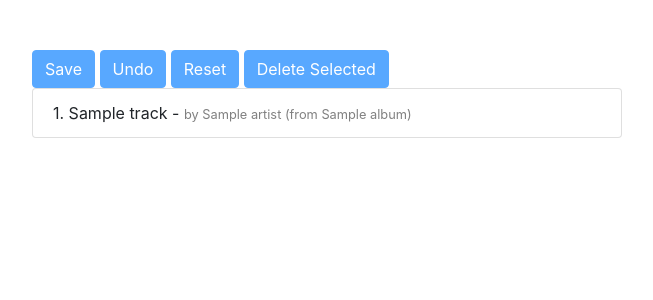
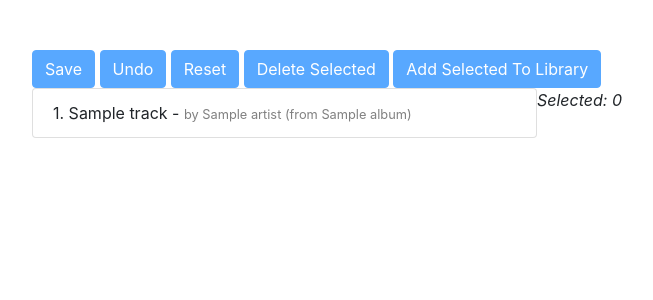
Before and after one commit to Auzzy/playlist-manager, a Flask app: template playlist_manager/templates/playlist.html in a window 1280 px wide. Shown: the top 300 px of the page, without its empty margins (18-671 px from the left). Run offline with Flask 2, Linux system fonts and the light colour scheme; the template is opened without the code that fills it: most values are stand-ins (such as "Sample title", 1, 10 or a date in 2020); some libraries are stand-ins or nearby versions.

Commit message:
Support adding tracks to your library

```diff
--- a/playlist_manager/templates/playlist.html
+++ b/playlist_manager/templates/playlist.html
@@ -2,10 +2,16 @@
 
 {% block body %}
 <div style="margin: 50px;">
-    <button id="playlist-save" type="button" class="btn btn-primary" disabled>Save</button>
-    <button id="playlist-undo" type="button" class="btn btn-primary" disabled>Undo</button>
-    <button id="playlist-reset" type="button" class="btn btn-primary" disabled>Reset</button>
-    <button id="playlist-delete" type="button" class="btn btn-primary" disabled>Delete Selected <span id="delete-count"></span></button>
+    <div style="max-width: 50%">
+        <button id="playlist-save" type="button" class="btn btn-primary" disabled>Save</button>
+        <button id="playlist-undo" type="button" class="btn btn-primary" disabled>Undo</button>
+        <button id="playlist-reset" type="button" class="btn btn-primary" disabled>Reset</button>
+        <button id="playlist-delete" type="button" class="btn btn-primary" disabled>Delete Selected</button>
+        <button id="playlist-library-add" type="button" class="btn btn-primary" disabled>Add Selected To Library</button>
+        <div class="float-right" style="font-style: italic">
+            Selected: <span id="selected-count">0</span>
+        </div>
+    </div>
     <ul id="playlist-tracks" data-playlist-id="{{ playlist_id }}" class="list-group" style="max-width: 50%">
     {% for track in tracks %}
     <li data-id="{{ track['item_id'] }}" data-name="{{ track['name'] }}" data-artist="{{ track['artist'] }}" data-album="{{ track['album'] }}" class="list-group-item"></li>
@@ -58,12 +64,27 @@ function redisplayTracks() {
         var name = $(item).attr("data-name");
         var artist = $(item).attr("data-artist");
         var album = $(item).attr("data-album");
-        $(item).html(`${index + 1}. ${name} - <span style="font-size: 80%; color: rgb(128,128,128);">by ${artist} (from ${album})</span><span class="oi oi-trash float-right" style="cursor: pointer;"></span>`);
+        $(item)
+            // Text display
+            .html(`${index + 1}. ${name} - <span style="font-size: 80%; color: rgb(128,128,128);">by ${artist} (from ${album})</span>`)
+            // Action buttons
+            .append($("<span></span>")
+                .addClass("float-right")
+                .append($("<span></span>")
+                    .addClass("oi oi-plus")
+                    .css("cursor", "pointer")
+                    .css("padding-right", "10px;")
+                    .click(function() {
+                        libraryAdd($(this).parents('li'));
+                    }))
+                .append($("<span></span>")
+                    .addClass("oi oi-trash")
+                    .css("cursor", "pointer")
+                    .css("padding-left", "10px")
+                    .click(function() {
+                        deleteTracks($(this).parents('li'));
+                    })));
     });
-    $("#playlist-tracks li .oi-trash")
-        .click(function() {
-            deleteTracks($(this).parent('li'));
-        });
 }
 
 function undoLastAction() {
@@ -87,11 +108,11 @@ function updateActionButtons() {
     toggleAttr(!changes.length, "#playlist-undo", "disabled");
     toggleAttr(!changes.length, "#playlist-reset", "disabled");
     toggleAttr(!$("#playlist-tracks li.selected").length, "#playlist-delete", "disabled");
+    toggleAttr(!$("#playlist-tracks li.selected").length, "#playlist-library-add", "disabled");
 }
 
 function updateSelectedCount() {
-    var selectedCount = $("#playlist-tracks li.selected").length;
-    $("#delete-count").text(selectedCount === 0 ? "" : `(${selectedCount})`);
+    $("#selected-count").text($("#playlist-tracks li.selected").length);
 }
 
 function deleteTracks(nodeList) {
@@ -104,6 +125,18 @@ function deleteTracks(nodeList) {
         .detach();
     changes.push(deleted);
     updateActionButtons();
+}
+
+function libraryAdd(nodeList) {
+    var tracks = [];
+    $(nodeList).each((index, val) => tracks.push($(val).attr("data-id")));
+
+    var data = {tracks: JSON.stringify(tracks), playlistId: "{{ playlist_id }}"};
+    $.post("{{ url_for('library_add_from_playlist') }}", data);
+}
+
+function libraryAddSelected() {
+    libraryAdd($("#playlist-tracks li.selected"));
 }
 
 $("#playlist-save").click(function() {
@@ -130,6 +163,11 @@ $("#playlist-reset").click(function() {
 
 $("#playlist-delete").click(function() {
     deleteTracks($("#playlist-tracks li.selected"));
+});
+
+$("#playlist-library-add").click(function() {
+    var data = {tracks: JSON.stringify($("#playlist-tracks li.selected")), playlistId: "{{ playlist_id }}"};
+    $.post("{{ url_for('library_add_from_playlist') }}", data);
 });
 
 $("#playlist-tracks li").click(event => {
@@ -174,7 +212,6 @@ new Sortable($("#playlist-tracks").get(0), {
     }
 });
 
-
 var mutationObserver = new MutationObserver(function(mutations, mut) {
     updateSelectedCount();
 });
```
Also changed, not shown: playlist_manager/views.py (+11 -0 lines).
